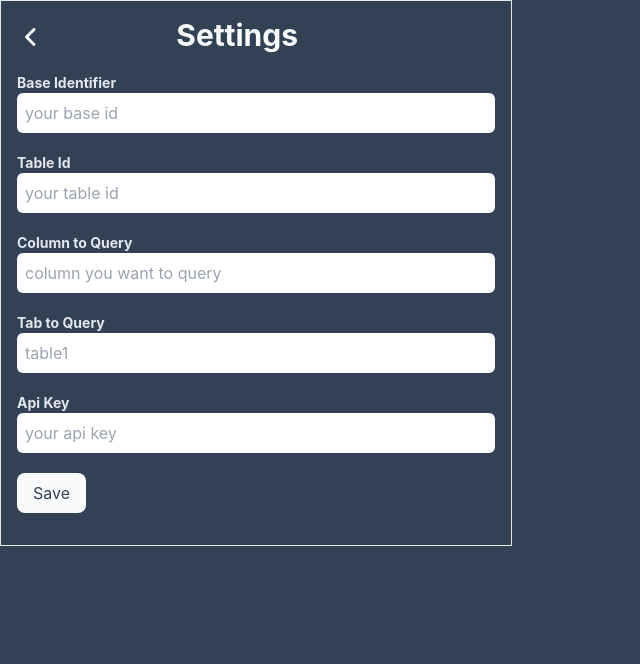
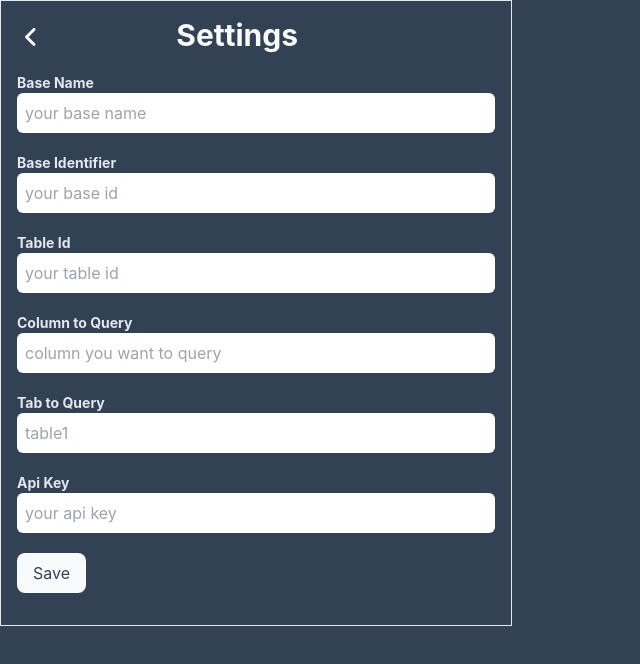
Before and after one commit to nicoalbanese/basextend-mvp, a React (Vite) app: page / in a window 1280 px wide. Shown: the top 664 px of the page, without its empty margins (0-640 px from the left). Built offline with nearby package versions, Linux system fonts and the light colour scheme.

Commit message:
added state logic and query still works

```diff
--- a/src/App.jsx
+++ b/src/App.jsx
@@ -1,6 +1,7 @@
 import { useState, useEffect } from "react";
 import "./App.css";
 import Alert from "./components/Alert";
+import BaseSelector from "./components/BaseSelector";
 import Search from "./components/search";
 import Settings from "./components/settings";
 
@@ -8,8 +9,10 @@ import Settings from "./components/settings";
 
 function App() {
   const [route, setRoute] = useState("search" || "settings");
-  const [airtableSettings, setAirtableSettings] = useState({});
+  const [activeBaseSettings, setActiveBaseSettings] = useState({});
   const [alert, setAlert] = useState({});
+
+  const [allBases, setAllBases] = useState([]);
 
   const getPersistedState = () => {
     if (chrome.extension !== undefined) {
@@ -20,7 +23,25 @@ function App() {
       chrome.storage.sync.get("state", (results) => {
         if (results.state) {
           console.log("we've got state");
-          setAirtableSettings(results.state);
+          // add a selectedBase to state
+          // so state will be state object with 1 string object (selectedBase: "baseName") and then 1 array with all settings
+
+          console.log(results.state);
+          // chrome.storage.sync.set({
+          //   state: { selectedBase: "First Base", bases: [results.state] },
+          // });
+
+          if (results.state.bases != null) {
+            setAllBases(results.state.bases);
+          }
+          if (results.state.selectedBase != null) {
+            const baseSettings = results.state.bases.filter((base) => {
+              console.log(base.baseName == results.state.selectedBase);
+              return base.baseName == results.state.selectedBase;
+            });
+            setActiveBaseSettings(baseSettings[0]);
+            console.log(activeBaseSettings)
+          }
         } else {
           // if no state -> setRoute to settings
           setAlert({ message: "please add base info", type: "caution" });
@@ -43,17 +64,20 @@ function App() {
         {alert.message && <Alert alert={alert} setAlert={setAlert} />}
         <div id="main-app">
           {route == "search" && (
-            <Search
-              setRoute={setRoute}
-              airtableSettings={airtableSettings}
-              setAlert={setAlert}
-            />
+            <>
+              <BaseSelector allBases={allBases} activeBaseSettings={activeBaseSettings} />
+              <Search
+                setRoute={setRoute}
+                airtableSettings={activeBaseSettings}
+                setAlert={setAlert}
+              />
+            </>
           )}
           {route == "settings" && (
             <Settings
               setRoute={setRoute}
               setAlert={setAlert}
-              airtableSettings={airtableSettings}
+              airtableSettings={activeBaseSettings}
               getPersistedState={getPersistedState}
             />
           )}
--- /dev/null
+++ b/src/components/BaseSelector.jsx
@@ -0,0 +1,37 @@
+import React from "react";
+
+const bases = [{ name: "first" }, { name: "second" }, { name: "third" }];
+
+const BaseSelector = ({ allBases, activeBaseSettings }) => {
+  return (
+    <div className="w-full">
+      <form onSubmit={(e) => e.preventDefault()} className="flex flex-col">
+        <label
+          htmlFor="baseSelected"
+          className="text-slate-200 font-bold text-sm"
+        >
+          Pick your base
+        </label>
+        <select
+          name="baseSelected"
+          id=""
+          onChange={(e) => console.log(e.target.value)}
+          className="py-2 px-2 rounded-md bg-slate-800"
+        >
+          {allBases.map((base) => (
+            <option
+              value={base.baseName}
+              key={base.baseName}
+              selected={base.baseName == activeBaseSettings.baseName}
+            >
+              {base.baseName}
+            </option>
+          ))}
+          <option value="new">New...</option>
+        </select>
+      </form>
+    </div>
+  );
+};
+
+export default BaseSelector;
--- a/src/components/settings.jsx
+++ b/src/components/settings.jsx
@@ -22,6 +22,9 @@ const Settings = ({
     formData.baseId.length > 0
       ? (newState.baseId = formData.baseId)
       : (newState.baseId = airtableSettings.baseId);
+    formData.baseName.length > 0
+      ? (newState.baseName = formData.baseName)
+      : (newState.baseName = airtableSettings.baseName);
     formData.apiKey.length > 0
       ? (newState.apiKey = formData.apiKey)
       : (newState.apiKey = airtableSettings.apiKey);
@@ -62,6 +65,18 @@ const Settings = ({
       </div>
       <div id="settings-form">
         <form onSubmit={handleSubmit}>
+          <div className="form-group">
+            <label htmlFor="baseIdentifier">Base Name</label>
+            <input
+              type="text"
+              name="baseName"
+              placeholder={
+                airtableSettings.baseName
+                  ? airtableSettings.baseName
+                  : "your base name"
+              }
+            />
+          </div>
           <div className="form-group">
             <label htmlFor="baseIdentifier">Base Identifier</label>
             <input
```
